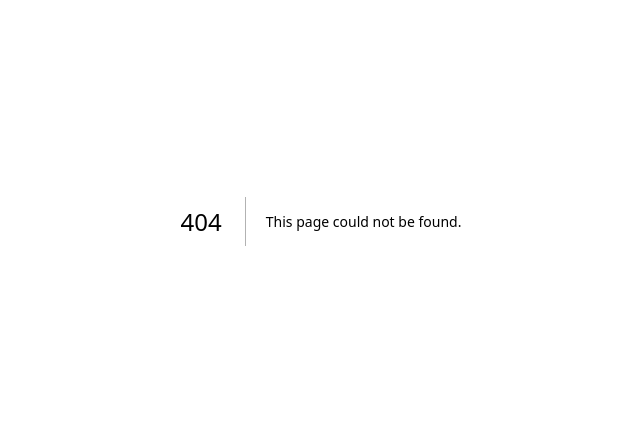
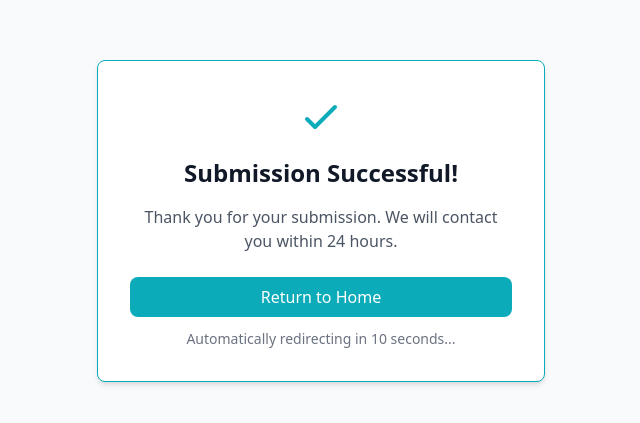
Before and after one commit to 0ETERATION1/greenacres, a Next.js app: page /submission-success in a window 1280 px wide. Before the commit this address had no page. Shown: the part 179-602 px from the top of the page, without its empty margins (319-959 px from the left). Built offline with nearby package versions, Linux system fonts and the light colour scheme.

Commit message:
add new form checkout page

```diff
--- a/app/newQuotePage/page.tsx
+++ b/app/newQuotePage/page.tsx
@@ -11,7 +11,13 @@ import {
   EmbeddedCheckoutProvider,
 } from "@stripe/react-stripe-js";
 import { handlePhoneChange } from "@/app/utils/phoneFormatting";
-import { sanitizeInput } from "@/app/utils/sanitize";
+import {
+  sanitizeInput,
+  handleDetailsChange,
+  getCharacterCountText,
+  MAX_DETAILS_LENGTH,
+} from "@/app/utils/sanitize";
+import { useRouter } from "next/navigation";
 
 interface PricingInfo {
   weekly: number;
@@ -324,13 +330,17 @@ const DeclinedForm = ({
           <div>
             <label className="block text-gray-700 mb-2">
               Describe your yard details:
+              <span className="text-sm text-gray-500 ml-1">
+                {getCharacterCountText(declinedDetails.length)}
+              </span>
             </label>
             <textarea
               value={declinedDetails}
-              onChange={(e) => setDeclinedDetails(e.target.value)}
+              onChange={(e) => handleDetailsChange(e, setDeclinedDetails)}
               className="w-full p-3 border border-gray-300 rounded-lg focus:ring-[#0cabba] focus:border-[#0cabba]"
               rows={4}
               placeholder="Please tell us about your yard..."
+              maxLength={MAX_DETAILS_LENGTH}
             />
           </div>
 
@@ -571,13 +581,17 @@ const LandscapingForm = ({
             <div>
               <label className="block text-gray-700 mb-2">
                 Describe your project details:
+                <span className="text-sm text-gray-500 ml-1">
+                  {getCharacterCountText(landscapingDetails.length)}
+                </span>
               </label>
               <textarea
                 value={landscapingDetails}
-                onChange={(e) => setLandscapingDetails(e.target.value)}
+                onChange={(e) => handleDetailsChange(e, setLandscapingDetails)}
                 className="w-full p-3 border border-gray-300 rounded-lg focus:ring-[#0cabba] focus:border-[#0cabba]"
                 rows={4}
                 placeholder="Please tell us about your project..."
+                maxLength={MAX_DETAILS_LENGTH}
               />
             </div>
 
@@ -687,6 +701,8 @@ export default function QuotePage() {
   // Add state for button colors
   const [acceptClicked, setAcceptClicked] = useState(false);
   const [declineClicked, setDeclineClicked] = useState(false);
+
+  const router = useRouter();
 
   useEffect(() => {
     window.scrollTo(0, 0);
@@ -906,6 +922,7 @@ export default function QuotePage() {
 
         alert("Thank you! Your submission has been received.");
         resetForm(); // Reset all form fields
+        router.push("/submission-success");
       } catch (error) {
         console.error("Form submission error:", error);
         alert(error instanceof Error ? error.message : "Failed to submit form");
@@ -977,13 +994,17 @@ export default function QuotePage() {
               <div>
                 <label className="block text-gray-700 mb-2">
                   Describe your yard details:
+                  <span className="text-sm text-gray-500 ml-1">
+                    {getCharacterCountText(yardDetails.length)}
+                  </span>
                 </label>
                 <textarea
                   value={yardDetails}
-                  onChange={(e) => setYardDetails(e.target.value)}
+                  onChange={(e) => handleDetailsChange(e, setYardDetails)}
                   className="w-full p-3 border border-gray-300 rounded-lg focus:ring-[#0cabba] focus:border-[#0cabba]"
                   rows={4}
                   placeholder="Please tell us about your yard..."
+                  maxLength={MAX_DETAILS_LENGTH}
                 />
               </div>
 
--- /dev/null
+++ b/app/return/page.tsx
@@ -0,0 +1,49 @@
+"use client";
+
+import { useEffect, Suspense } from "react";
+import { useRouter, useSearchParams } from "next/navigation";
+
+function ReturnPageContent() {
+  const router = useRouter();
+  const searchParams = useSearchParams();
+
+  useEffect(() => {
+    const session_id = searchParams.get("session_id");
+    if (session_id) {
+      const timeout = setTimeout(() => {
+        router.push("/submission-success");
+      }, 10000);
+
+      return () => clearTimeout(timeout);
+    }
+  }, [router, searchParams]);
+
+  return (
+    <div className="min-h-screen flex items-center justify-center bg-gray-50">
+      <div className="text-center">
+        <div className="animate-spin rounded-full h-12 w-12 border-b-2 border-[#0cabba] mx-auto"></div>
+        <p className="mt-4 text-gray-600">Processing your payment...</p>
+        <p className="mt-2 text-sm text-gray-500">
+          Redirecting in 10 seconds...
+        </p>
+      </div>
+    </div>
+  );
+}
+
+export default function ReturnPage() {
+  return (
+    <Suspense
+      fallback={
+        <div className="min-h-screen flex items-center justify-center bg-gray-50">
+          <div className="text-center">
+            <div className="animate-spin rounded-full h-12 w-12 border-b-2 border-[#0cabba] mx-auto"></div>
+            <p className="mt-4 text-gray-600">Loading...</p>
+          </div>
+        </div>
+      }
+    >
+      <ReturnPageContent />
+    </Suspense>
+  );
+}
--- /dev/null
+++ b/app/submission-success/page.tsx
@@ -0,0 +1,59 @@
+"use client";
+
+import Link from "next/link";
+import { useEffect } from "react";
+import { useRouter } from "next/navigation";
+
+export default function SubmissionSuccess() {
+  const router = useRouter();
+
+  // Increase redirect timeout to 10 seconds
+  useEffect(() => {
+    const timeout = setTimeout(() => {
+      router.push("/");
+    }, 10000);
+
+    return () => clearTimeout(timeout);
+  }, [router]);
+
+  return (
+    <div className="min-h-screen flex items-center justify-center bg-gray-50 px-4">
+      <div className="max-w-md w-full text-center">
+        <div className="bg-white p-8 rounded-lg shadow-md border border-[#0cabba]">
+          <div className="mb-4 text-[#0cabba]">
+            <svg
+              className="mx-auto h-12 w-12"
+              fill="none"
+              stroke="currentColor"
+              viewBox="0 0 24 24"
+            >
+              <path
+                strokeLinecap="round"
+                strokeLinejoin="round"
+                strokeWidth={2}
+                d="M5 13l4 4L19 7"
+              />
+            </svg>
+          </div>
+          <h2 className="text-2xl font-semibold text-gray-900 mb-4">
+            Submission Successful!
+          </h2>
+          <p className="text-gray-600 mb-6">
+            Thank you for your submission. We will contact you within 24 hours.
+          </p>
+          <div className="space-y-3">
+            <Link
+              href="/"
+              className="block w-full bg-[#0cabba] text-white py-2 px-4 rounded-lg hover:bg-[#0b9aa7] transition-colors"
+            >
+              Return to Home
+            </Link>
+            <p className="text-sm text-gray-500">
+              Automatically redirecting in 10 seconds...
+            </p>
+          </div>
+        </div>
+      </div>
+    </div>
+  );
+}
--- a/app/utils/sanitize.ts
+++ b/app/utils/sanitize.ts
@@ -1,5 +1,22 @@
 export const sanitizeInput = (input: string): string => {
   return input
     .replace(/<[^>]*>/g, '') // Remove HTML tags
-    .replace(/[<>'"`;]/g, ''); // Remove dangerous characters
+    .replace(/[<>'"`;]/g, '') // Remove dangerous characters
+    .trim();
 };
+
+export const MAX_DETAILS_LENGTH = 2000; // Centralized character limit
+
+export const handleDetailsChange = (
+  e: React.ChangeEvent<HTMLTextAreaElement>,
+  setDetails: (value: string) => void
+) => {
+  const text = e.target.value;
+  if (text.length <= MAX_DETAILS_LENGTH) {
+    setDetails(sanitizeInput(text));
+  }
+};
+
+// Helper for character count display
+export const getCharacterCountText = (currentLength: number) =>
+  `(${currentLength}/${MAX_DETAILS_LENGTH} characters)`;
```
